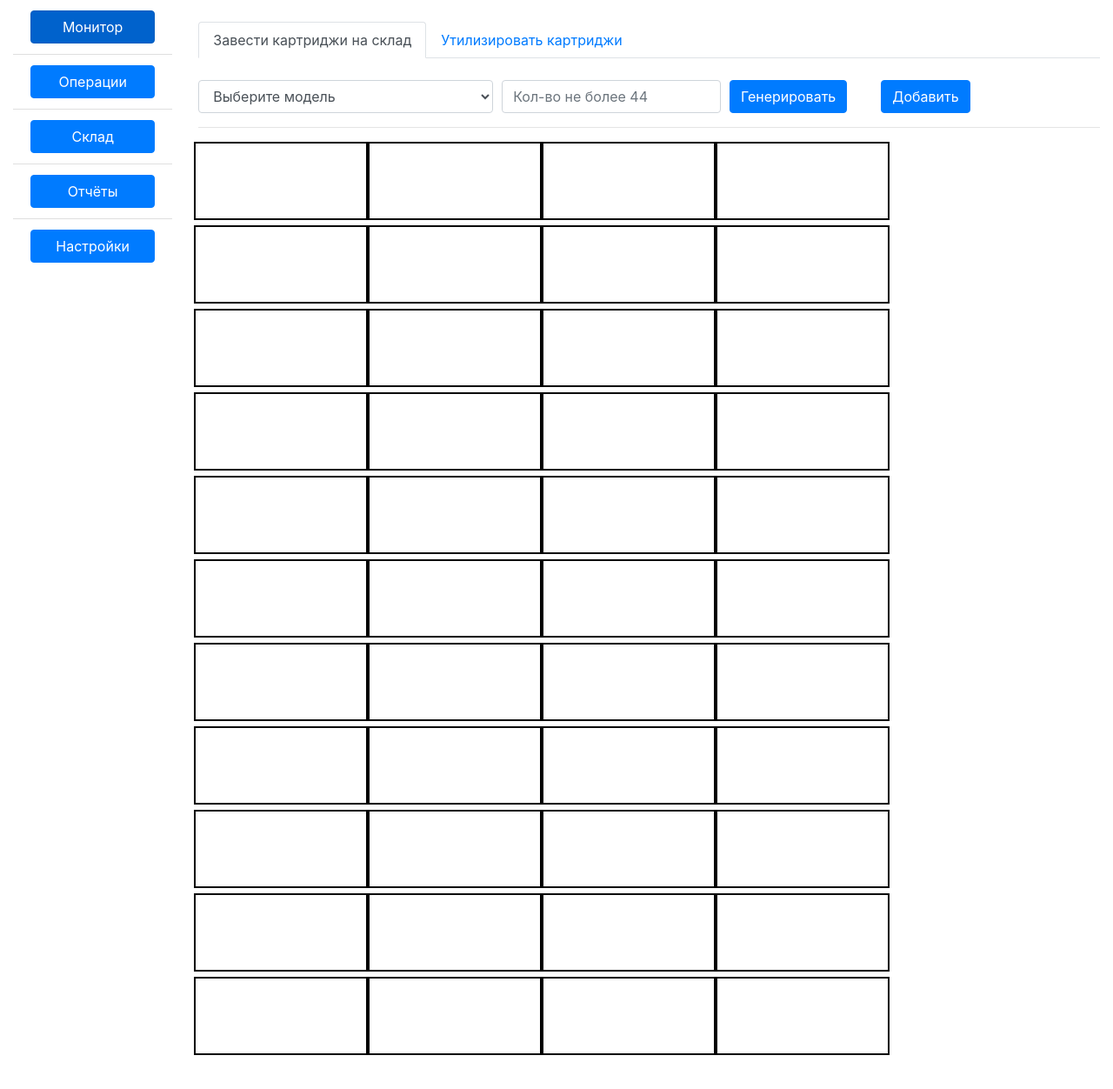
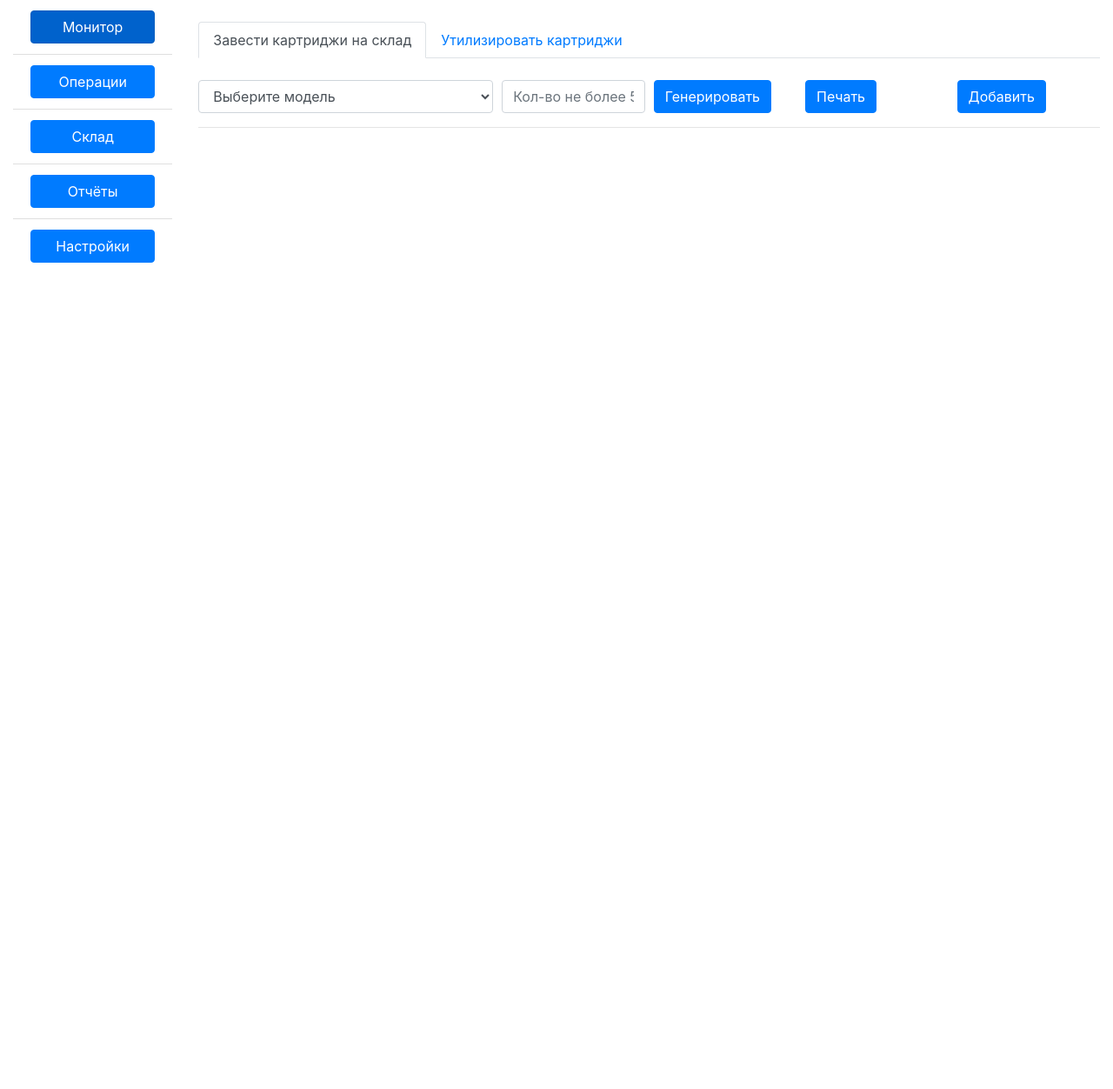
Before and after one commit to int1bh/cartridge-accounting, a React (Create React App) app in the folder client/: page /warehouse in a window 1280 px wide. Shown: the top 1252 px of the page at 87% size. Built offline with nearby package versions, Linux system fonts and the light colour scheme.

Commit message:
bugfix route cartridges

```diff
--- a/client/src/component/FormAddCartridge.jsx
+++ b/client/src/component/FormAddCartridge.jsx
@@ -21,8 +21,8 @@ class FormADDCartridge extends React.Component {
 
   onChangeQuantity(e) {
     let value = e.target.value;
-    if(value > 44) {
-      value = 44
+    if(value > 56) {
+      value = 56
     }
       this.setState({
       quantity: value
@@ -58,11 +58,20 @@ class FormADDCartridge extends React.Component {
 
   }
 
+  printHandler() {
+    printJS({
+      printable: 'print',
+      type: 'html',
+      repeatTableHeader: false,
+      documentTitle: this.state.modelName
+    })
+  }
+
   handleSubmit(event) {
     event.preventDefault();
 
+    console.log(this.state);
 
-    printJS({printable: 'print', type: 'html', style: 'width:800px;height:1160px;margin-bottom:20px;', repeatTableHeader: false, documentTitle: this.state.modelName})
 
     // let cartridge = this.state
 
@@ -82,7 +91,7 @@ class FormADDCartridge extends React.Component {
     //                 printers: ""
     //                }
     //   );
-    console.log(this.state);
+
   }
 
   render() {
@@ -131,7 +140,20 @@ class FormADDCartridge extends React.Component {
     <canvas className="barcode40"></canvas>,
     <canvas className="barcode41"></canvas>,
     <canvas className="barcode42"></canvas>,
-    <canvas className="barcode43"></canvas>
+    <canvas className="barcode43"></canvas>,
+    <canvas className="barcode44"></canvas>,
+    <canvas className="barcode45"></canvas>,
+    <canvas className="barcode46"></canvas>,
+    <canvas className="barcode47"></canvas>,
+    <canvas className="barcode48"></canvas>,
+    <canvas className="barcode49"></canvas>,
+    <canvas className="barcode50"></canvas>,
+    <canvas className="barcode51"></canvas>,
+    <canvas className="barcode52"></canvas>,
+    <canvas className="barcode53"></canvas>,
+    <canvas className="barcode54"></canvas>,
+    <canvas className="barcode55"></canvas>,
+    <canvas className="barcode56"></canvas>
   ]
 
 
@@ -147,11 +169,12 @@ class FormADDCartridge extends React.Component {
           </Col>
           <Col>
           <Form.Label htmlFor="quantity" srOnly>Количество</Form.Label>
-          <Form.Control onChange={this.onChangeQuantity} name="quantity" id="quantity" placeholder="Кол-во не более 44"/>
+          <Form.Control onChange={this.onChangeQuantity} name="quantity" id="quantity" placeholder="Кол-во не более 56"/>
           </Col>
           <Col sm={2}>
           <Button onClick={this.barcodeGenerate.bind(this)}>Генерировать</Button>
           </Col>
+          <Col sm={2}><Button onClick={this.printHandler.bind(this)}>Печать</Button></Col>
           <Col>
           <Button variant="primary" type="submit">
           Добавить
--- a/client/src/index.css
+++ b/client/src/index.css
@@ -1,9 +1,10 @@
 @import 'bootstrap/dist/css/bootstrap.min.css';
 
 canvas {
-    border: 2px solid black;
-    width: 200px;
-    height: 90px;
+    /* border: 2px solid black; */
+    width: 180px;
+    height: 70px;
+    padding-right: 20px;
 
 }
 
```
Also changed, not shown: 2 other files (tests, documents, lock files or other folders).
